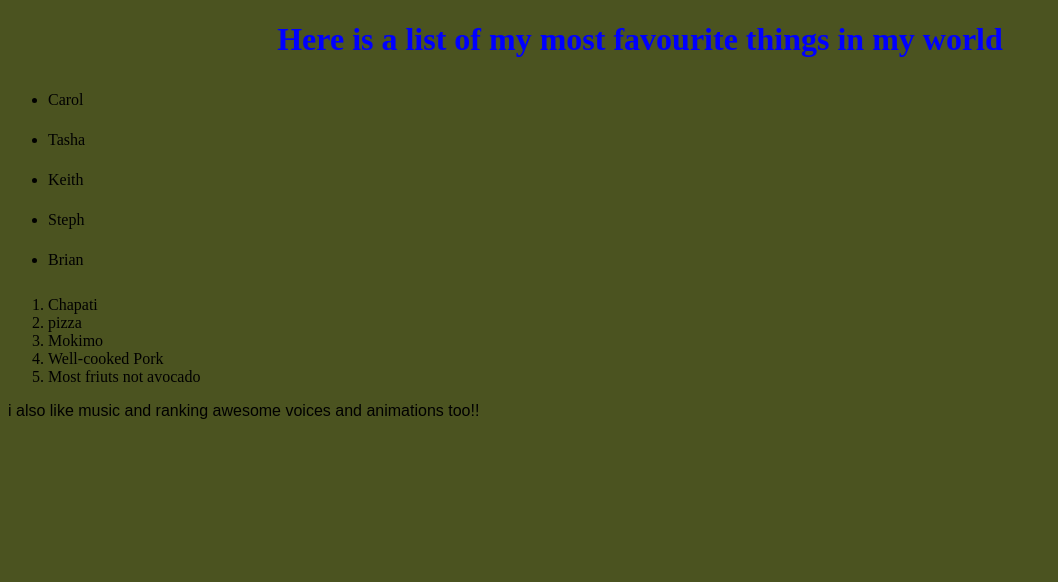
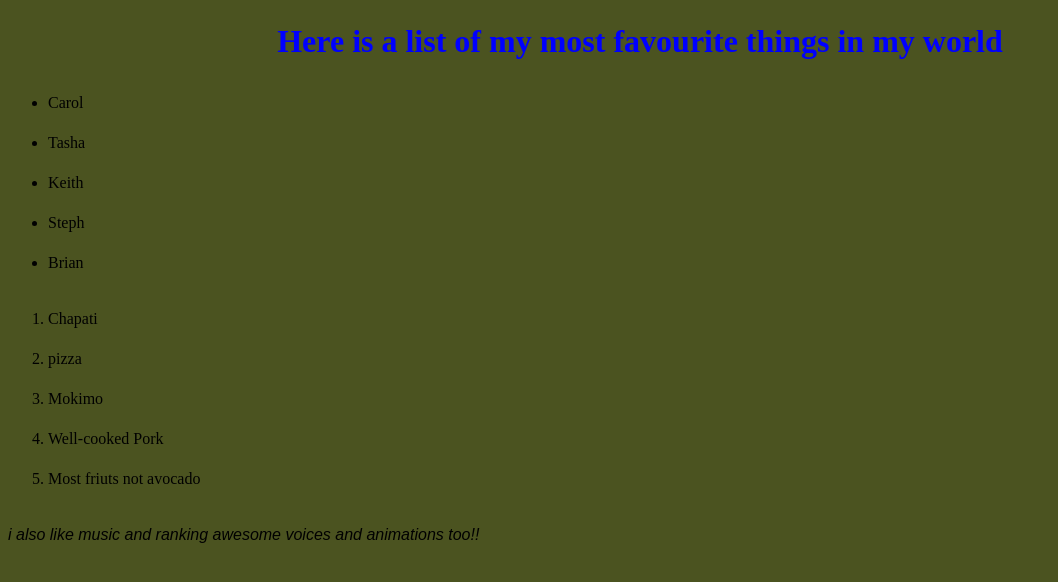
Before and after one commit to Christine-N-Mwaura/practiseSite, a plain HTML site: page pet.html in a window 1280 px wide. Shown: the whole page, without its empty margins (0-1058 px from the left). Drawn offline with Linux system fonts and the light colour scheme.

Commit message:
This commit will add styling to the my favorite things page.

```diff
--- a/CSS/style.css
+++ b/CSS/style.css
@@ -9,10 +9,16 @@ h2{
 }
 p{
     font-family:sans-serif;
+    font-style: italic;
 }
 ul{
     line-height: 40px;
+    text-decoration-style: dotted;
 }
 body{
     background-color:#4b5320;
+    line-height: 40px;
 }
+.style{
+  background-color:#c1c400;
+}
```
